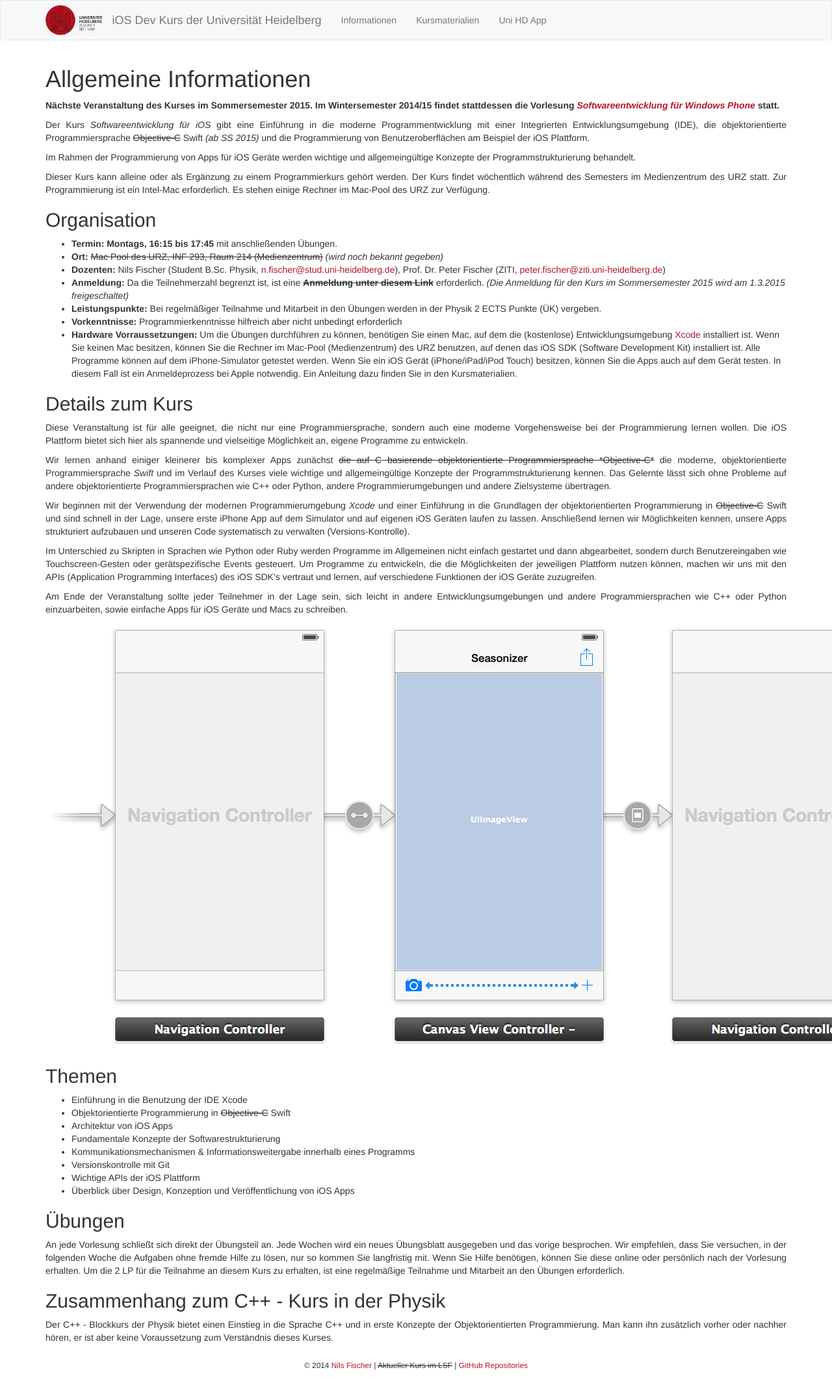
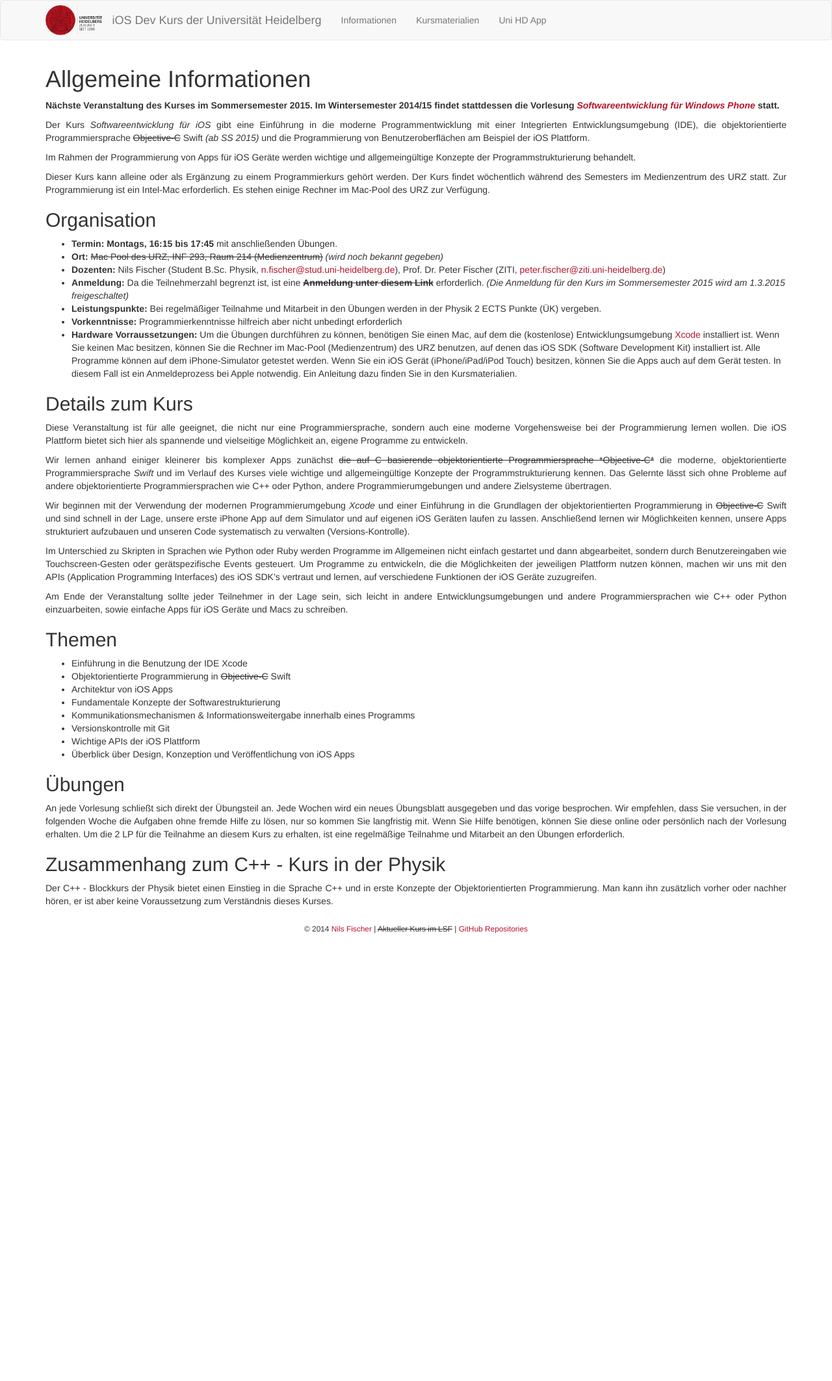
Before and after one commit to iOS-Dev-Kurs/iOS-Dev-Kurs.github.io, a Jekyll site: the page built from index.md, in a window 1280 px wide. Shown: the whole page at 65% size. Built offline with Jekyll 4.4.1, drawn with Linux system fonts in a browser that asks for light colours; Markdown is read by kramdown in place of the engine named in the settings; after the commit the page ends 1454 px from its top, so only the background shows below that.

Commit message:
removed images

```diff
--- a/index.md
+++ b/index.md
@@ -38,8 +38,6 @@
 
 Am Ende der Veranstaltung sollte jeder Teilnehmer in der Lage sein, sich leicht in andere Entwicklungsumgebungen und andere Programmiersprachen wie C++ oder Python einzuarbeiten, sowie einfache Apps für iOS Geräte und Macs zu schreiben.
 
-![storyboard]({{ site.url }}/img/content/storyboard.png)
-
 ## Themen
 
 - Einführung in die Benutzung der IDE Xcode
```
Also changed, not shown: img/content/storyboard.png (deleted).
